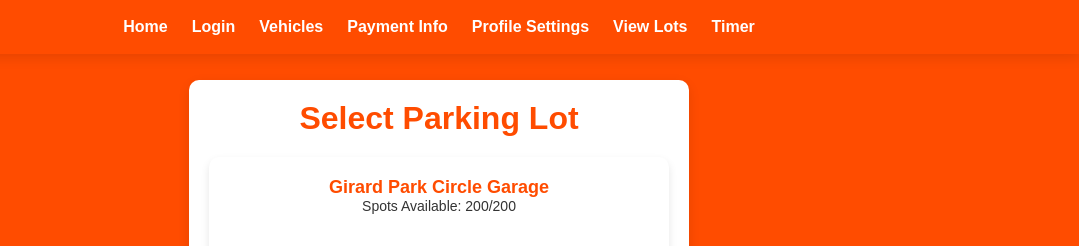
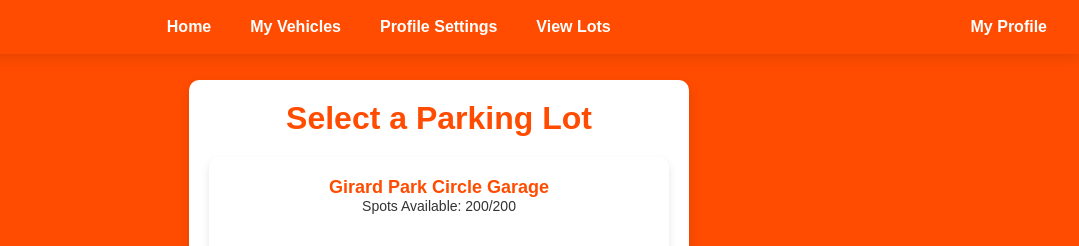
Before and after one commit to mysteRaron/Sprint3_2, a website: page views/parking-lots.html in a window 1280 px wide. Shown: the top 246 px of the page, 201-1280 px from the left. Drawn offline with Linux system fonts and the light colour scheme; no server answers; files whose address does not match are found by name.

Commit message:
Changes to Navigation Bar + Appropriate Styles Edits

```diff
--- a/styles.css
+++ b/styles.css
@@ -25,14 +25,22 @@ body {
 /* Navigation Bar */
 #top-nav {
     display: flex;
-    justify-content: center;
-    padding: 10px;
+    justify-content: space-between;
+    align-items: center;
+    padding: 10px 20px;
     background-color: #FF4C00;
     position: fixed;
     top: 0;
     width: 100%;
     z-index: 100;
     box-shadow: 0px 4px 12px rgba(0, 0, 0, 0.1);
+}
+
+.nav-center {
+    display: flex;
+    justify-content: center;
+    flex-grow: 1;
+    gap: 15px;
 }
 
 .nav-btn {
@@ -42,10 +50,32 @@ body {
     text-decoration: none;
     padding: 8px 12px;
     border-radius: 5px;
+    transition: background-color 0.3s ease, transform 0.2s ease;
 }
 
 .nav-btn:hover {
     background-color: #e04a00;
+    transform: scale(1.1);
+}
+
+/* Profile Button */
+.profile-section {
+    margin-left: auto;
+}
+
+.profile-link {
+    color: white;
+    font-size: 16px;
+    font-weight: bold;
+    text-decoration: none;
+    padding: 8px 12px;
+    border-radius: 5px;
+    transition: background-color 0.3s ease, transform 0.2s ease;
+}
+
+.profile-link:hover {
+    background-color: #e04a00;
+    transform: scale(1.1);
 }
 
 /* Logo Container */
--- a/views/parking-lots.html
+++ b/views/parking-lots.html
@@ -9,20 +9,23 @@
 <body>
     <!-- Navigation Bar -->
     <div id="top-nav">
-        <a href="/" class="nav-btn">Home</a>
-        <a href="/login" class="nav-btn">Login</a>
-        <a href="/vehicle" class="nav-btn">Vehicles</a>
-        <a href="/paymentInfo" class="nav-btn">Payment Info</a>
-        <a href="/settings" class="nav-btn">Profile Settings</a>
-        <a href="/parking-lots" class="nav-btn">View Lots</a>
-        <a href="/timer" class="nav-btn">Timer</a>
+        <div class="nav-center">
+            <a href="/" class="nav-btn">Home</a>
+            <a href="/vehicle" class="nav-btn">My Vehicles</a>
+            <a href="/settings" class="nav-btn">Profile Settings</a>
+            <a href="/parking-lots" class="nav-btn">View Lots</a>
+        </div>
+        <div class="profile-section">
+            <a href="/profile" class="profile-link">My Profile</a>
+        </div>
     </div>
+
 
     <div id="logo-container">
         <img src="ullPark2.png" alt="U'LL Park Mobile Logo" id="logo">
     </div>
     <div class="page" id="parking-lot-page">
-        <h1>Select Parking Lot</h1>
+        <h1>Select a Parking Lot</h1>
         <div class="parking-lot">
             <div class="lot-info">
                 <h2>Girard Park Circle Garage</h2>
```
